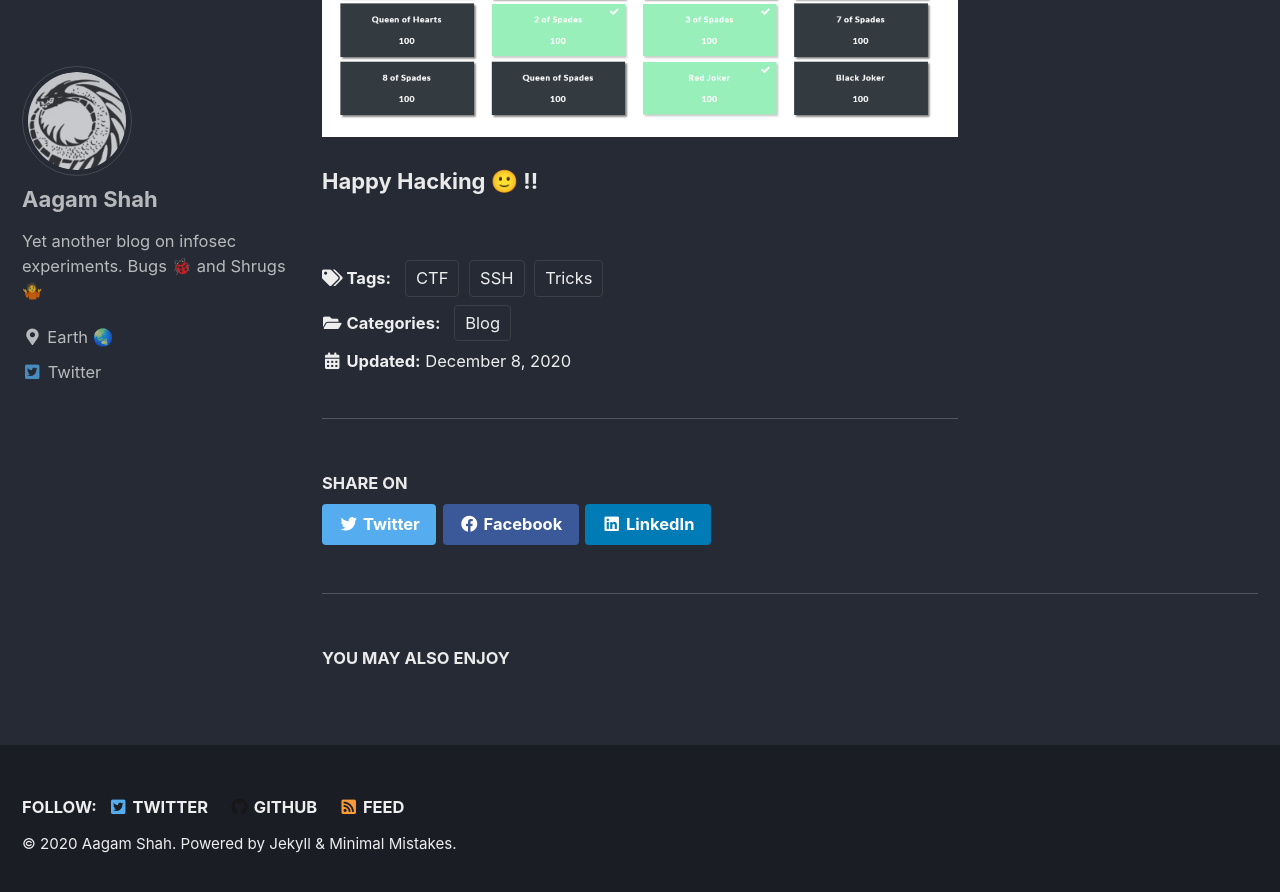
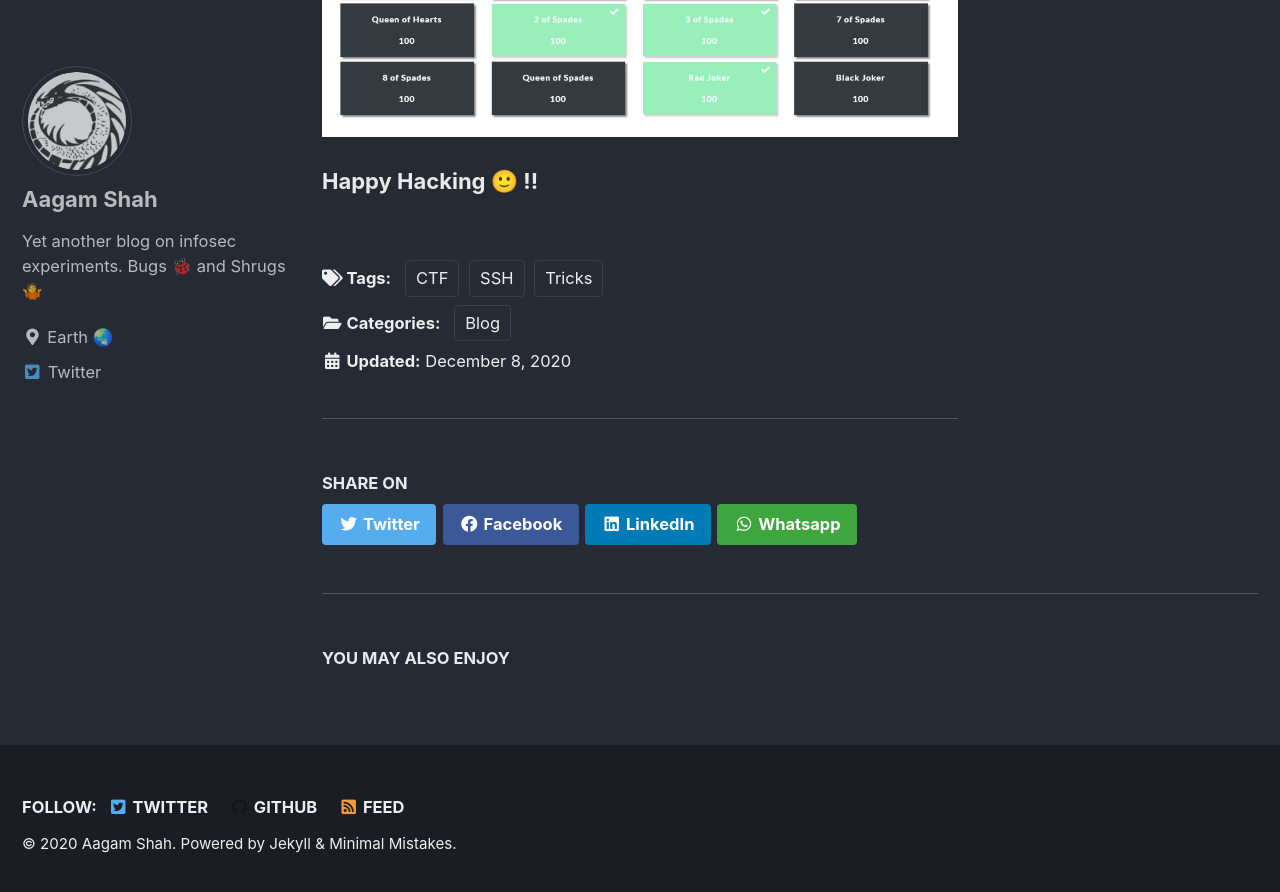
Before and after one commit to neutrinoguy/neutrinoguy.github.io, a Jekyll site: the page built from _posts/2020-12-08-SSH-tunneling-is-magic.md, in a window 1280 px wide and 900 px high, scrolled down 4250 px. Shown: the top 892 px of the window. Built offline with Jekyll 4.4.1, drawn with Linux system fonts in a browser that asks for light colours; cached includes are drawn as plain includes.

Commit message:
Added Whatsapp share button.

```diff
--- a/_includes/social-share.html
+++ b/_includes/social-share.html
@@ -8,4 +8,7 @@
   <a href="https://www.facebook.com/sharer/sharer.php?u={{ page.url | absolute_url | url_encode }}" class="btn btn--facebook" onclick="window.open(this.href, 'window', 'left=20,top=20,width=500,height=500,toolbar=1,resizable=0'); return false;" title="{{ site.data.ui-text[site.locale].share_on_label | default: 'Share on' }} Facebook"><i class="fab fa-fw fa-facebook" aria-hidden="true"></i><span> Facebook</span></a>
 
   <a href="https://www.linkedin.com/shareArticle?mini=true&url={{ page.url | absolute_url | url_encode }}" class="btn btn--linkedin" onclick="window.open(this.href, 'window', 'left=20,top=20,width=500,height=500,toolbar=1,resizable=0'); return false;" title="{{ site.data.ui-text[site.locale].share_on_label | default: 'Share on' }} LinkedIn"><i class="fab fa-fw fa-linkedin" aria-hidden="true"></i><span> LinkedIn</span></a>
+
+<a href="whatsapp://send?text={{ page.url | absolute_url | url_encode }}" title="{{ site.data.ui-text[site.locale].share_on_label }} Whatsapp" data-action="share/whatsapp/share"  class="btn btn--success"><i class="fab fa-fw fa-whatsapp" aria-hidden="true"></i><span> Whatsapp</span></a>
+
 </section>
```
